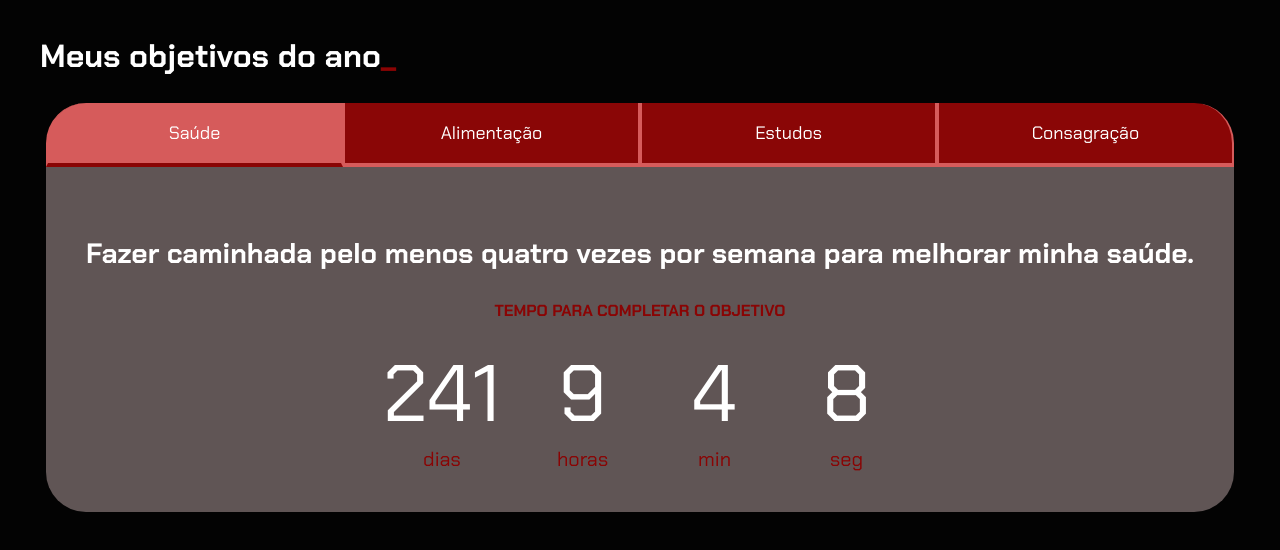
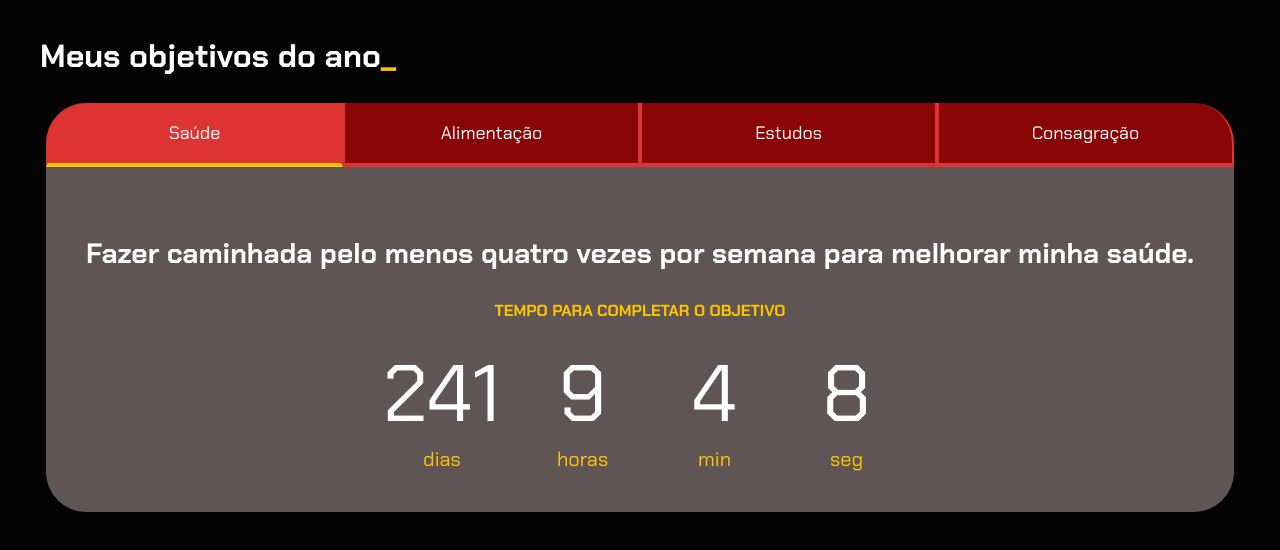
Before and after one commit to lucckpvd07/proj.-de-vida---aluraa, a plain HTML site: page index.html in a window 1280 px wide. Drawn offline with Linux system fonts and the light colour scheme.

Commit message:
Update style.css

```diff
--- a/style.css
+++ b/style.css
@@ -2,9 +2,9 @@
 
 :root {
     --cor-de-fundo: #030303;
-    --verde: #8a0404;
-    --branco: #FFFFFF;
-    --botao-ativo: #d65b5b;
+    --verde: #ffc400;
+    --branco: #ffffff;
+    --botao-ativo: #dd3333;
     --botao-inativo: rgba(161, 7, 7, 0.863);
     --texto-fundo: rgba(109, 97, 97, 0.884);
 }
```
